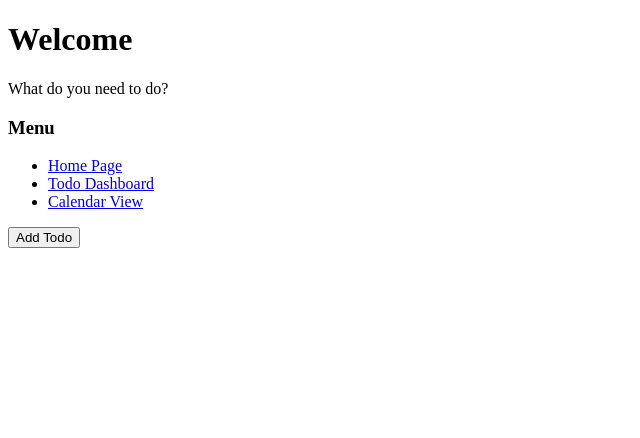
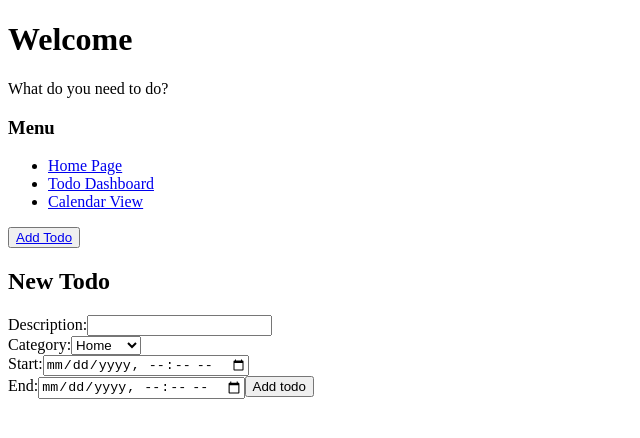
Before and after one commit to mfdigug/phase-2-project, a React (Create React App) app: page /addtodo in a window 1280 px wide. Shown: the top 438 px of the page, without its empty margins (0-640 px from the left). Built offline with nearby package versions, Linux system fonts and the light colour scheme; no server answers.

Commit message:
created add todo form and newTodo object to store values

```diff
--- a/package.json
+++ b/package.json
@@ -12,6 +12,7 @@
     "@testing-library/jest-dom": "^6.9.1",
     "@testing-library/react": "^16.3.1",
     "@testing-library/user-event": "^13.5.0",
+    "date-fns": "^4.1.0",
     "react": "^19.2.3",
     "react-dom": "^19.2.3",
     "react-router-dom": "^7.11.0",
--- a/src/AddTodo.js
+++ b/src/AddTodo.js
@@ -1,8 +1,91 @@
-import React from 'react'
+import { useState } from 'react'
+import { format, parseISO } from 'date-fns'
 
-const AddTodo = () => {
+
+function AddTodo({ onHandleAddTodo }){
+
+  const [newTodo, setNewTodo] = useState({
+      title: "",
+      category: "home",
+      start: "",
+      end: "",
+      allDay: false,
+      completed: false
+  })
+
+   function toUtcISOString(localDateTime) {
+    if (!localDateTime) return ""
+    return new Date(localDateTime).toISOString()
+  }
+
+  function handleSubmit(e){
+    e.preventDefault();
+    const formattedTodo = {
+
+    ...newTodo,
+      start: toUtcISOString(newTodo.start),
+      end: toUtcISOString(newTodo.end)
+    }
+    console.log(formattedTodo)
+  }
+
+  function handleChange(e) {
+    const key = e.target.id
+    const value = e.target.value
+
+    setNewTodo({
+      ...newTodo,
+      [key]: value
+    })
+  }
+  console.log(newTodo)
+
   return (
-    <div>AddTodo</div>
+    <div>
+      <form onSubmit={handleSubmit}>
+        <h2>New Todo</h2>
+        <label htmlFor="title">Description:</label>
+        <input
+          type="text"
+          id="title"
+          value={newTodo.title}
+          onChange={handleChange}
+        />
+        <br />
+        <label htmlFor="category">Category:</label>
+        <select
+          id="category"
+          value={newTodo.category}
+          onChange={handleChange}
+        >
+          <option value="home">Home</option>
+          <option value="work">Work</option>
+          <option value="finance">Finance</option>
+          <option value="social">Social</option>
+        </select>
+        <br />
+        <label htmlFor="start">Start:</label>
+        <input
+          type="datetime-local"
+          id="start"
+          value={newTodo.start}
+          onChange={handleChange}
+        />
+        <br />
+        <label htmlFor="end">End:</label>
+        <input
+          type="datetime-local"
+          id="end"
+          value={newTodo.end}
+          onChange={handleChange}
+        />
+
+
+
+
+        <button type="submit">Add todo</button>
+      </form>
+    </div>
   )
 }
 
--- a/src/App.js
+++ b/src/App.js
@@ -4,6 +4,7 @@ import Header from './Header'
 import HomePage from './HomePage.js'
 import TodoDashboard from './TodoDashboard'
 import TodoCalendar from './TodoCalendar.js'
+import AddTodo from './AddTodo.js'
 
 function App() {
   const [allTodos, setAllTodos] = useState([]);
@@ -19,6 +20,12 @@ function App() {
       setAllTodos(parsedEvents)
     });
   }, [])
+
+
+  function handleAddTodo(newTodo){
+    const updatedTodos = [...allTodos, newTodo]
+    setAllTodos(updatedTodos)
+  }
 
   function handleCheck(id){
      const updatedTodos = allTodos.map(todo => {
@@ -43,10 +50,46 @@ function App() {
   return (
     <div>
       <Header />
+
       <Routes>
-        <Route path="/" element={<HomePage allTodos={allTodos}/>} />
-        <Route path="/tododashboard" element={<TodoDashboard allTodos={allTodos} onHandleDeleteTask={handleDeleteTask} onHandleEditTask={handleEditTask} onHandleCheck={handleCheck}/>} />
-        <Route path="/todocalendar" element={<TodoCalendar />} />
+
+        <Route
+          path="/"
+          element={
+            <HomePage
+              allTodos={allTodos}
+            />
+          }
+        />
+
+        <Route
+          path="/tododashboard"
+          element={
+            <TodoDashboard
+              allTodos={allTodos}
+              onHandleDeleteTask={handleDeleteTask}
+              onHandleEditTask={handleEditTask}
+              onHandleCheck={handleCheck}
+            />
+          }
+        />
+
+        <Route
+          path="/todocalendar"
+          element={
+            <TodoCalendar />
+          }
+        />
+
+        <Route
+          path="/addtodo"
+          element={
+            <AddTodo
+              onHandleAddTodo={handleAddTodo}
+              />
+            }
+          />
+
       </Routes>
     </div>
   );
--- a/src/Nav.js
+++ b/src/Nav.js
@@ -6,12 +6,14 @@ const Nav = () => {
   return (
     <div>
         <h3>Menu</h3>
+
         <ul>
             <li><NavLink to='/'>Home Page</NavLink></li>
             <li><NavLink to='/tododashboard'>Todo Dashboard</NavLink></li>
             <li><NavLink to='/todocalendar'>Calendar View</NavLink></li>
         </ul>
-        <button>Add Todo</button>
+
+        <button><NavLink to='/addtodo'>Add Todo</NavLink></button>
     </div>
   )
 }
--- a/src/TaskCard.js
+++ b/src/TaskCard.js
@@ -1,4 +1,3 @@
-import { useState } from 'react'
 import { FontAwesomeIcon } from '@fortawesome/react-fontawesome'
 import { faTrash } from '@fortawesome/free-solid-svg-icons'
 import { faPencil } from '@fortawesome/free-solid-svg-icons'
@@ -23,7 +22,9 @@ function TaskCard({ todo, onHandleDeleteTask, onHandleEditTask, onHandleCheck })
     .then(updatedTodo => onHandleCheck(updatedTodo.id))
     }
 
+    // function handleEdit(){
 
+    // }
 
     function handleDelete(){
         fetch(`http://localhost:3000/allTodos/${todo.id}`, {
```
Also changed, not shown: src/TodoDashboard.js (+8 -3 lines), 1 other file (tests, documents, lock files or other folders).
